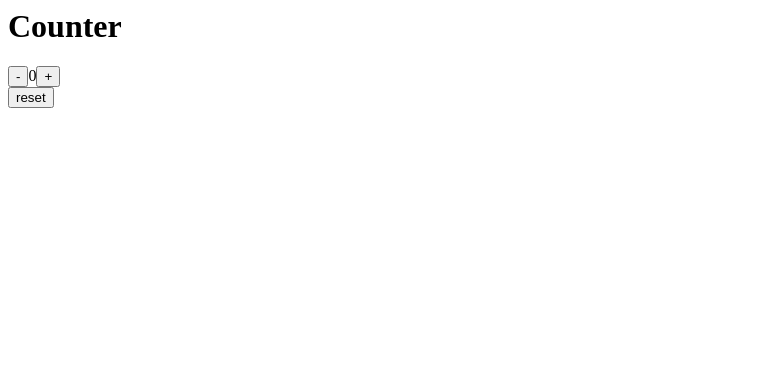
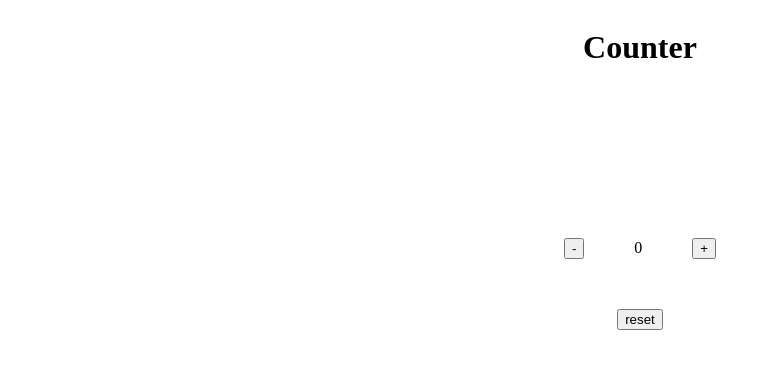
Before and after one commit to Nora-Roselee/Counter, a plain HTML site: page index.html in a window 1280 px wide. Shown: the whole page, without its empty margins (0-771 px from the left). Drawn offline with Linux system fonts and the light colour scheme.

Commit message:
creazione pagina CSS, aggiunta class con JS

```diff
--- /dev/null
+++ b/css/counter.css
@@ -0,0 +1,20 @@
+body {
+  display: flex;
+  justify-content: center;
+  align-items: center;
+  flex-direction: column;
+}
+
+.boxMother {
+  margin-top: 150px;
+  display: flex;
+  align-items: center;
+  flex-direction: column;
+}
+
+.reset {
+  margin-top: 50px;
+}
+.number {
+  margin: 50px;
+}
--- a/index.html
+++ b/index.html
@@ -2,12 +2,15 @@
   <head>
     <meta charset="UTF-8" />
     <meta name="viewport" content="width=device-width, initial-scale=1.0" />
+    <link rel="stylesheet" href="/css/counter.css" />
     <title>Document</title>
   </head>
   <body>
     <h1>Counter</h1>
-    <div id="boxCounter"></div>
-    <div id="reset"></div>
+    <div class="boxMother">
+      <div id="boxCounter"></div>
+      <div id="reset" class="reset"></div>
+    </div>
     <script src="/js/counter.js"></script>
   </body>
 </html>
--- a/js/counter.js
+++ b/js/counter.js
@@ -4,16 +4,19 @@ let boxCounter = document.getElementById("boxCounter");
 // Creazione del bottone "minus"
 let minus = document.createElement("button");
 minus.innerText = "-";
+minus.className = "minor";
 boxCounter.appendChild(minus);
 
 // Creazione dello span "counter"
 let counter = document.createElement("span");
 counter.innerText = 0;
+counter.className = "number";
 boxCounter.appendChild(counter);
 
 // Creazione del bottone "plus"
 let plus = document.createElement("button");
 plus.innerText = "+";
+plus.className = "major";
 boxCounter.appendChild(plus);
 
 let reset = document.getElementById("reset");
@@ -21,6 +24,7 @@ let reset = document.getElementById("reset");
 // Creazione del bottone "reset"
 let resbtn = document.createElement("button");
 resbtn.innerText = "reset";
+resbtn.className = "tabulaRasa";
 reset.appendChild(resbtn);
 
 // Funzioni
```
